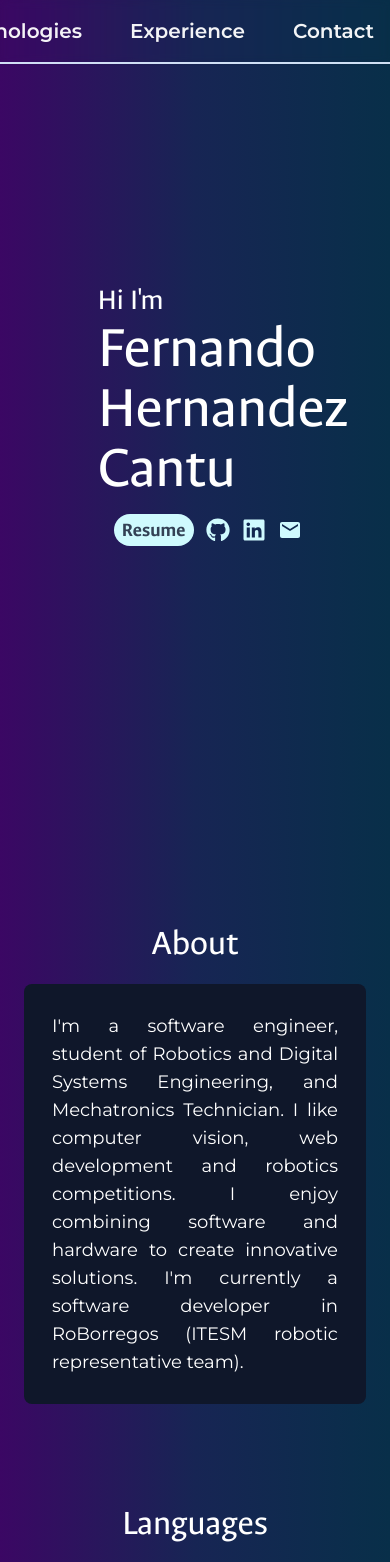
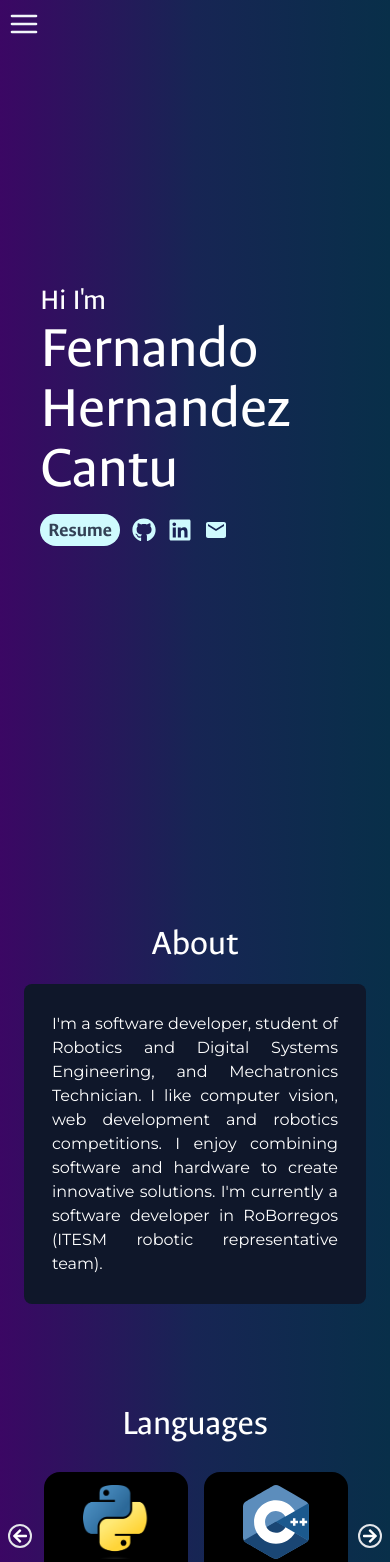
Before and after one commit to Fernando94654/Portfolio, a Next.js app: page / in a window 390 px wide. Shown: the top 1562 px of the page. Built offline with nearby package versions, Linux system fonts and the light colour scheme.

Commit message:
Responsive Elements (#2)
* added responsive elements

* fix build

* added mobile bar and more responsive elements

* responsive icongrid buttons

```diff
--- a/src/app/(pages)/about.tsx
+++ b/src/app/(pages)/about.tsx
@@ -13,8 +13,8 @@ const About = () => {
                     About
                 </h2>
                 <div className="bg-slate-900 mx-6 lg:mx-56 rounded-lg">
-                    <p className="p-7 text-justify text-lg">
-                        I&apos;m a software engineer, student of Robotics and
+                    <p className="p-7 text-justify text-base sm:text-lg">
+                        I&apos;m a software developer, student of Robotics and
                         Digital Systems Engineering, and Mechatronics
                         Technician. I like computer vision, web development and
                         robotics competitions. I enjoy combining software and
--- a/src/app/(pages)/experience.tsx
+++ b/src/app/(pages)/experience.tsx
@@ -11,7 +11,7 @@ const Experience = () => {
     return (
         <section id="Experience" className="w-auto h-[95vh] my-20 font-code">
             <h2 className="text-center text-4xl py-5 font-main">Experience</h2>
-            <div className="flex items-center justify-between lg:mx-28 mx-3 bg-slate-950 my-3 px-16 py-2 rounded-md text-lg font-semibold">
+            <div className="flex items-center justify-between lg:mx-28 mx-3 bg-slate-950 my-3 px-6 py-2 rounded-md text-lg font-semibold">
                 {arra.map((lang, index) => (
                     <button
                         key={index}
--- a/src/app/(pages)/intro.tsx
+++ b/src/app/(pages)/intro.tsx
@@ -2,17 +2,17 @@ import Info from '../_components/info';
 
 const Intro = () => {
     return (
-        <section id="Intro" className="w-full h-screen relative font-main">
-            <div className="flex w-full h-full items-center justify-center">
-                <div className="flex flex-col h-full w-1/2 text-start justify-center">
-                    <p className="text-3xl text-start">Hi I&apos;m</p>
-                    <h1 className="text-6xl font-main">
-                        Fernando Hernandez Cantu
-                    </h1>
-                    <Info />
-                </div>
+        <section
+            id="Intro"
+            className="w-full h-screen relative font-main flex items-center justify-center"
+        >
+            <div className="flex flex-col h-full w-auto text-start justify-center px-10">
+                <p className="text-3xl text-start">Hi I&apos;m</p>
+                <h1 className="text-6xl font-main">Fernando Hernandez Cantu</h1>
+                <Info />
             </div>
         </section>
     );
 };
+// bg-[url(/backGroudHome.jpg)
 export default Intro;
--- a/src/app/_components/About/iconElement.tsx
+++ b/src/app/_components/About/iconElement.tsx
@@ -8,7 +8,7 @@ export interface IconElementProps {
 
 const IconElement: React.FC<IconElementProps> = ({ icon, name, time }) => {
     return (
-        <div className="flex flex-col items-center justify-center hover:scale-110 transition-transform duration-300 pt-4 bg-black rounded-2xl h-36 w-40 min-w-40 lg:h-56 lg:w-64 lg:min-w-64 m-5">
+        <div className="flex flex-col items-center justify-center hover:scale-110 transition-transform duration-300 bg-black rounded-2xl h-32 w-36 min-w-36 lg:h-56 lg:w-64 lg:min-w-64 lg:m-5 m-2">
             <Image
                 src={icon}
                 alt="Image"
@@ -16,7 +16,7 @@ const IconElement: React.FC<IconElementProps> = ({ icon, name, time }) => {
                 height={80}
                 className="w-auto h-2/3 pt-3"
             />
-            <h3 className="text-white text-base lg:text-2xl pt-1 lg:pt-3">
+            <h3 className="text-white text-base lg:text-2xl pt-0 lg:pt-3">
                 {name}
             </h3>
             <p className="text-xs lg:text-sm font-semibold text-green-600 font-mono">
--- a/src/app/_components/About/iconGrid.tsx
+++ b/src/app/_components/About/iconGrid.tsx
@@ -44,7 +44,7 @@ const IconGrid: React.FC<IconProps> = ({ name, list, lenght }) => {
         <div>
             <h2 className="text-center text-4xl p-5 font-main">{name}</h2>
             <div className="flex items-center lg:mx-5">
-                <div className="flex h-8 min-w-8 m-2 rounded-full border-2 border-solid ">
+                <div className="flex h-6 min-w-6 sm:h-8 sm:min-w-8 m-2 mr-1 rounded-full border-2 border-solid ">
                     <button
                         onClick={() => moveScrollBar(true)}
                         className="flex h-full w-full justify-center items-center"
@@ -65,7 +65,7 @@ const IconGrid: React.FC<IconProps> = ({ name, list, lenght }) => {
                         />
                     ))}
                 </div>
-                <div className="flex h-8 min-w-8 m-2 rounded-full border-2 border-solid ">
+                <div className="flex h-6 min-w-6 sm:h-8 sm:min-w-8 m-2 ml-1 rounded-full border-2 border-solid ">
                     <button
                         onClick={() => moveScrollBar(false)}
                         className="flex h-full w-full justify-center items-center"
--- a/src/app/_components/Experience/expElement.tsx
+++ b/src/app/_components/Experience/expElement.tsx
@@ -29,7 +29,7 @@ const ExpElement: React.FC<ExpElementProps> = ({
                 {description.map((line, index) => (
                     <p
                         key={index}
-                        className={`whitespace-pre-line leading-10 text-lg ${index === 0 ? 'font-semibold' : ''}`}
+                        className={`whitespace-pre-line sm:leading-9 leading-7 text-base sm:text-lg ${index === 0 ? 'font-semibold' : ''}`}
                     >
                         {line}
                     </p>
--- a/src/app/_components/navbar.tsx
+++ b/src/app/_components/Nav/desktopBar.tsx
@@ -1,8 +1,9 @@
 import Image from 'next/image';
-const NavBar = () => {
+
+const DesktopBar = () => {
     return (
-        <div className="fixed opacity-95  backdrop-blur-sm drop-shadow-sm flex justify-end items-center text-xl p-4 gap-x-12 border-b-2 border-blue-100 z-10 w-full h-16 font-code font-semibold">
-            <div className=" w-full items-start ml-16 min-w-14">
+        <div className="invisible sm:visible fixed opacity-95  backdrop-blur-sm drop-shadow-sm flex justify-end items-center text-base lg:text-xl p-4 gap-x-3 lg:gap-x-12 border-b-2 border-blue-100 z-10 w-full h-16 font-code font-semibold">
+            <div className=" w-full items-start lg:ml-16 min-w-14">
                 <a href="#Intro">
                     <Image
                         src="/fav_img.png"
@@ -49,4 +50,4 @@ const NavBar = () => {
     );
 };
 
-export default NavBar;
+export default DesktopBar;
--- /dev/null
+++ b/src/app/_components/Nav/mobileBar.tsx
@@ -0,0 +1,54 @@
+'use client';
+import { FiMenu } from 'react-icons/fi';
+import { useState } from 'react';
+import Image from 'next/image';
+const MobileBar = () => {
+    const [open, setOpen] = useState(false);
+
+    return (
+        <div
+            className="fixed visible sm:invisible w-full p-2 z-20 bg-gradient-to-r from-purple-950 via-blue-950 to-sky-950"
+            onClick={() => setOpen(!open)}
+        >
+            <FiMenu size={32} className="hover:text-slate-400 text-slate-100" />
+            {open && (
+                <div className="flex flex-col items-center gap-3 text-lg font-code pb-2">
+                    <div>
+                        <a
+                            href="#Languages"
+                            className="hover:underline hover:text-blue-300"
+                        >
+                            Languages
+                        </a>
+                    </div>
+                    <div>
+                        <a
+                            href="#Technologies"
+                            className="hover:underline hover:text-blue-300"
+                        >
+                            Technologies
+                        </a>
+                    </div>
+                    <div>
+                        <a
+                            href="#Experience"
+                            className="hover:underline hover:text-blue-300"
+                        >
+                            Experience
+                        </a>
+                    </div>
+                    <div>
+                        <a
+                            href="#Contact"
+                            className="hover:underline hover:text-blue-300"
+                        >
+                            Contact
+                        </a>
+                    </div>
+                </div>
+            )}
+        </div>
+    );
+};
+
+export default MobileBar;
--- /dev/null
+++ b/src/app/_components/Nav/navbar.tsx
@@ -0,0 +1,13 @@
+import MobileBar from './mobileBar';
+import DesktopBar from './desktopBar';
+
+const NavBar = () => {
+    return (
+        <div>
+            <MobileBar />
+            <DesktopBar />
+        </div>
+    );
+};
+
+export default NavBar;
--- a/src/app/_components/info.tsx
+++ b/src/app/_components/info.tsx
@@ -4,7 +4,7 @@ import React from 'react';
 
 const Info = () => {
     return (
-        <div className="flex gap-3 text-2xl p-4 text-cyan-100 items-center">
+        <div className="flex gap-3 text-2xl py-4 text-cyan-100 items-center">
             <a href="/Resume.pdf" target="blank">
                 <div className="flex items-center justify-center w-20 h-8 bg-cyan-100 rounded-full text-slate-700 font-bold text-xl hover:bg-cyan-200">
                     Resume
--- a/src/app/layout.tsx
+++ b/src/app/layout.tsx
@@ -1,6 +1,6 @@
 import type { Metadata } from 'next';
 import '../styles/globals.css';
-import NavBar from './_components/navbar';
+import NavBar from './_components/Nav/navbar';
 import Footer from './_components/footer';
 import { Toaster } from 'react-hot-toast';
 
```
